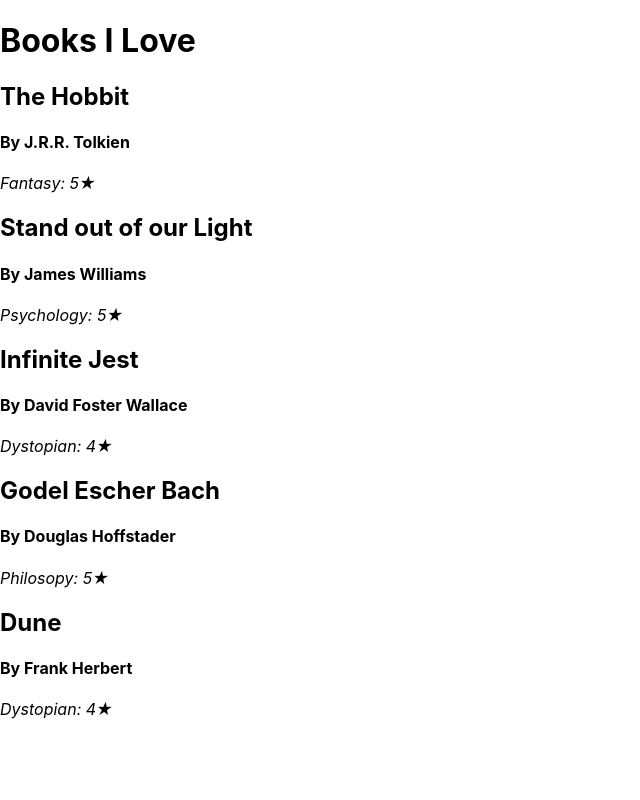
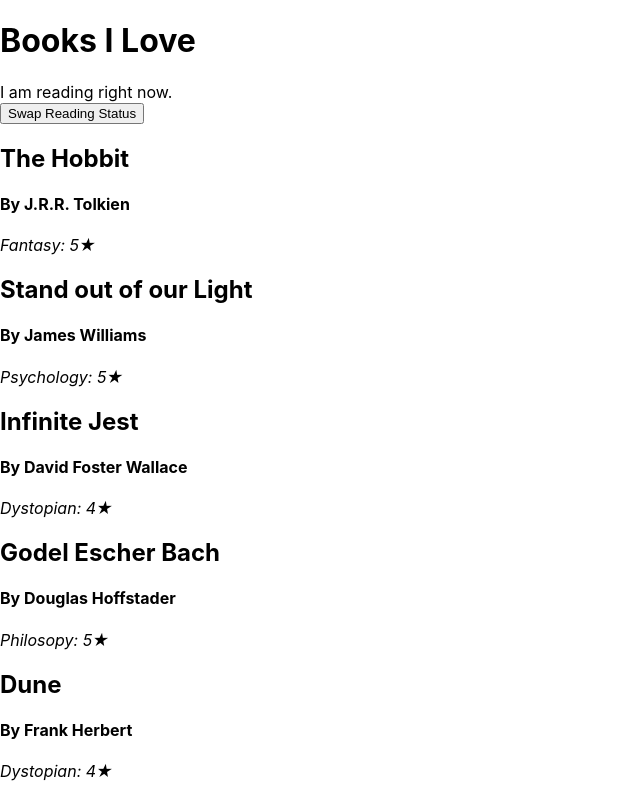
Before and after one commit to nwoodard-cs/react-practice, a React (Create React App) app: page / in a window 1280 px wide. Shown: the whole page, without its empty margins (0-640 px from the left). Built offline with nearby package versions, Linux system fonts and the light colour scheme.

Commit message:
Add reading state

```diff
--- a/src/index.js
+++ b/src/index.js
@@ -1,4 +1,4 @@
-import React from 'react';
+import React, { Component } from 'react';
 import { render } from 'react-dom';
 import './index.css';
 import * as serviceWorker from './serviceWorker';
@@ -21,15 +21,35 @@ const Book = ({title, author, genre, rating}) => {
   )
 }
 
-const Library = ({books}) => {
+class Library extends Component {
+  constructor(props){
+    super(props)
+    this.state = {
+      isReading: true
+    }
+    this.toggleReadingStatus = this.toggleReadingStatus.bind(this) // This is the dumbest shit I've ever seen.
+  }
+
+  toggleReadingStatus() {
+    this.setState({
+      isReading: !this.state.isReading
+    })
+  }
+  render(){
+    console.log(this.props)
+    const {books} = this.props
+    const {isReading} = this.state
   return (
     <div>
       <h1>Books I Love</h1>
+      <div>I am {isReading ? '' : 'not'} reading right now.</div>
+      <button onClick={this.toggleReadingStatus}>Swap Reading Status</button>
       {books.map(
         (book, i) => <Book key={i} title={book.title} author={book.author} genre={book.genre} rating={book.rating} />
       )}
     </div>
   )
+      }
 }
 
 render (
```
